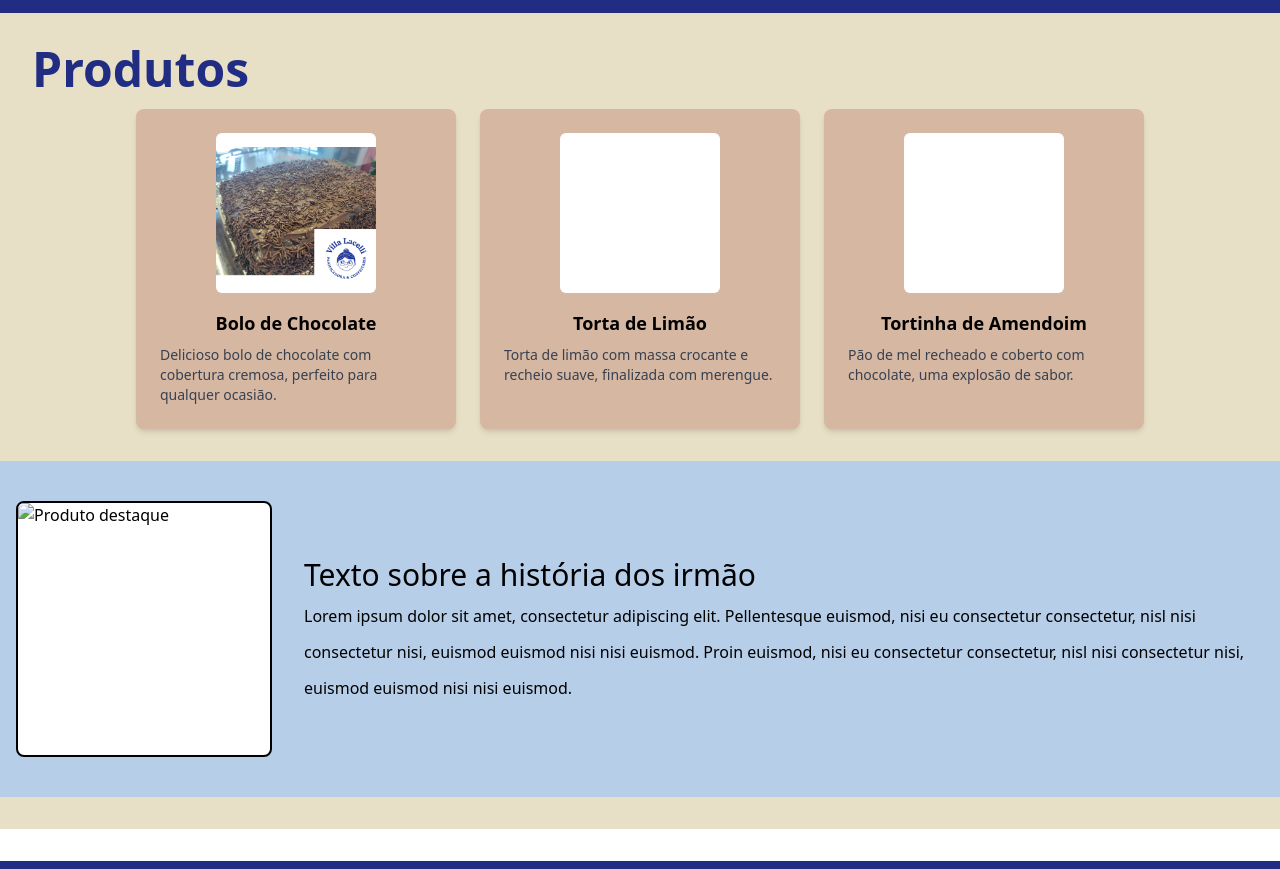
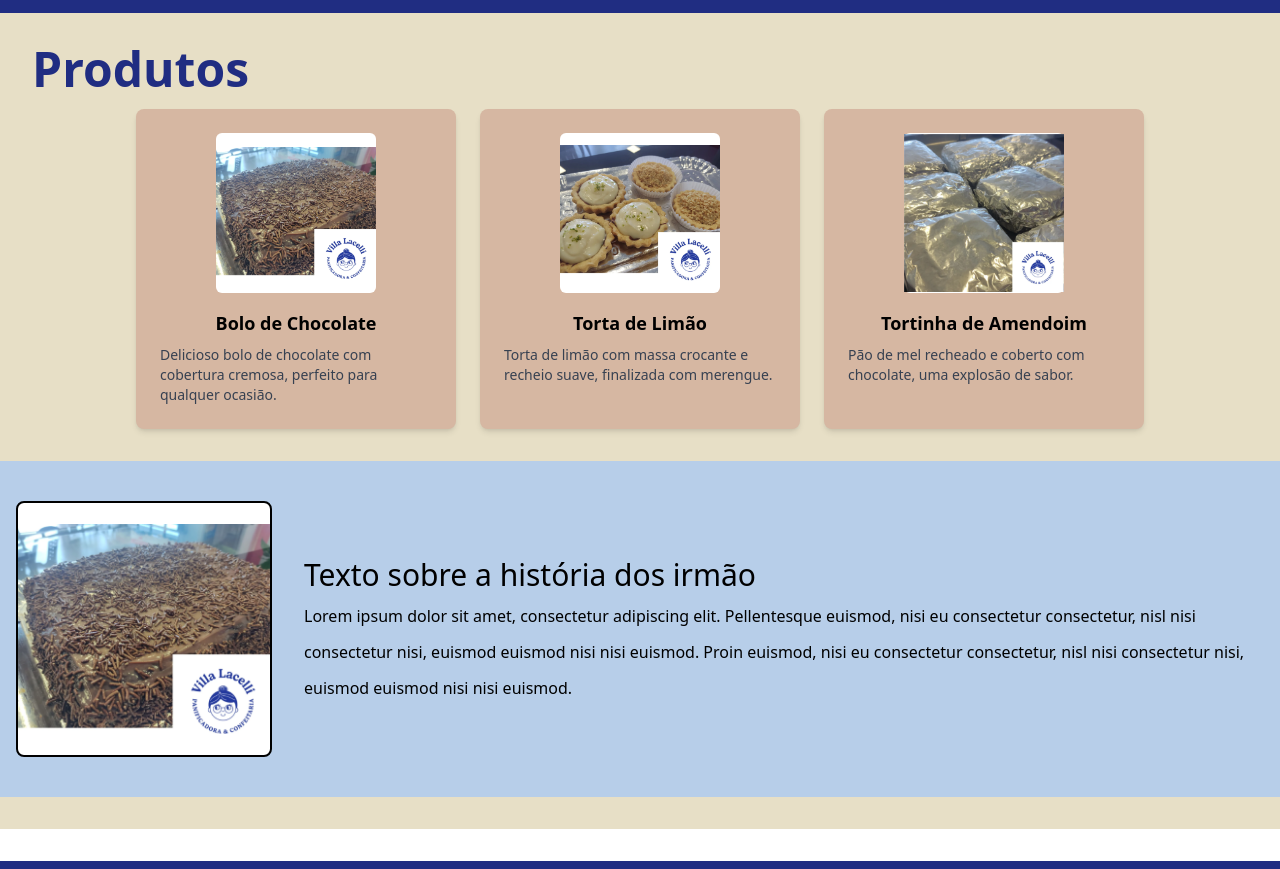
Before and after one commit to Matheus-Lessa-Dev/Villa-Lacelli, a plain HTML site: page index.html in a window 1280 px wide. Shown: the part 83-952 px from the top of the page. Drawn offline with nearby package versions, Linux system fonts and the light colour scheme; the site is published under a folder, as on GitHub Pages, so addresses that start at the root find nothing.

Commit message:
Arrumado Bug das IMG de verdade

```diff
--- a/index.html
+++ b/index.html
@@ -46,7 +46,7 @@
         <!-- Card Produto 2 -->
         <div class="bg-[#d6b7a2] rounded-lg p-6 w-full md:w-80 flex flex-col items-center shadow-md">
             <div class="bg-white rounded-md w-40 h-40 flex items-center justify-center mb-4">
-            <img src="/IMG/Limão.png" alt="">
+            <img src="IMG/Limão.png" alt="">
             </div>
             <h2 class="font-bold text-lg mb-2">Torta de Limão</h2>
             <p class="text-sm text-gray-700">Torta de limão com massa crocante e recheio suave, finalizada com merengue.</p>
@@ -54,7 +54,7 @@
         <!-- Card Produto 3 -->
         <div class="bg-[#d6b7a2] rounded-lg p-6 w-full md:w-80 flex flex-col items-center shadow-md">
             <div class="bg-white rounded-md w-40 h-40 flex items-center justify-center mb-4">
-             <img src="/IMG/gelado.png" alt="">
+             <img src="IMG/gelado.png" alt="">
             </div>
             <h2 class="font-bold text-lg mb-2">Tortinha de Amendoim</h2>
             <p class="text-sm text-gray-700">Pão de mel recheado e coberto com chocolate, uma explosão de sabor.</p>
@@ -63,7 +63,7 @@
     <!-- Seção História dos Irmãos -->
     <section class="bg-[#b7cee9] w-full flex flex-col md:flex-row items-center justify-center py-10 px-4 gap-8 mt-8">
         <div class="flex-shrink-0 flex justify-center w-full md:w-auto">
-            <img src="/IMG/chocolate.png" alt="Produto destaque" class="w-64 h-64 object-contain rounded-lg border-2 border-black bg-white">
+            <img src="IMG/chocolate.png" alt="Produto destaque" class="w-64 h-64 object-contain rounded-lg border-2 border-black bg-white">
         </div>
         <div class="flex-1 flex items-center justify-center">
             <p class="text-2xl md:text-3xl text-black font-normal">
```
